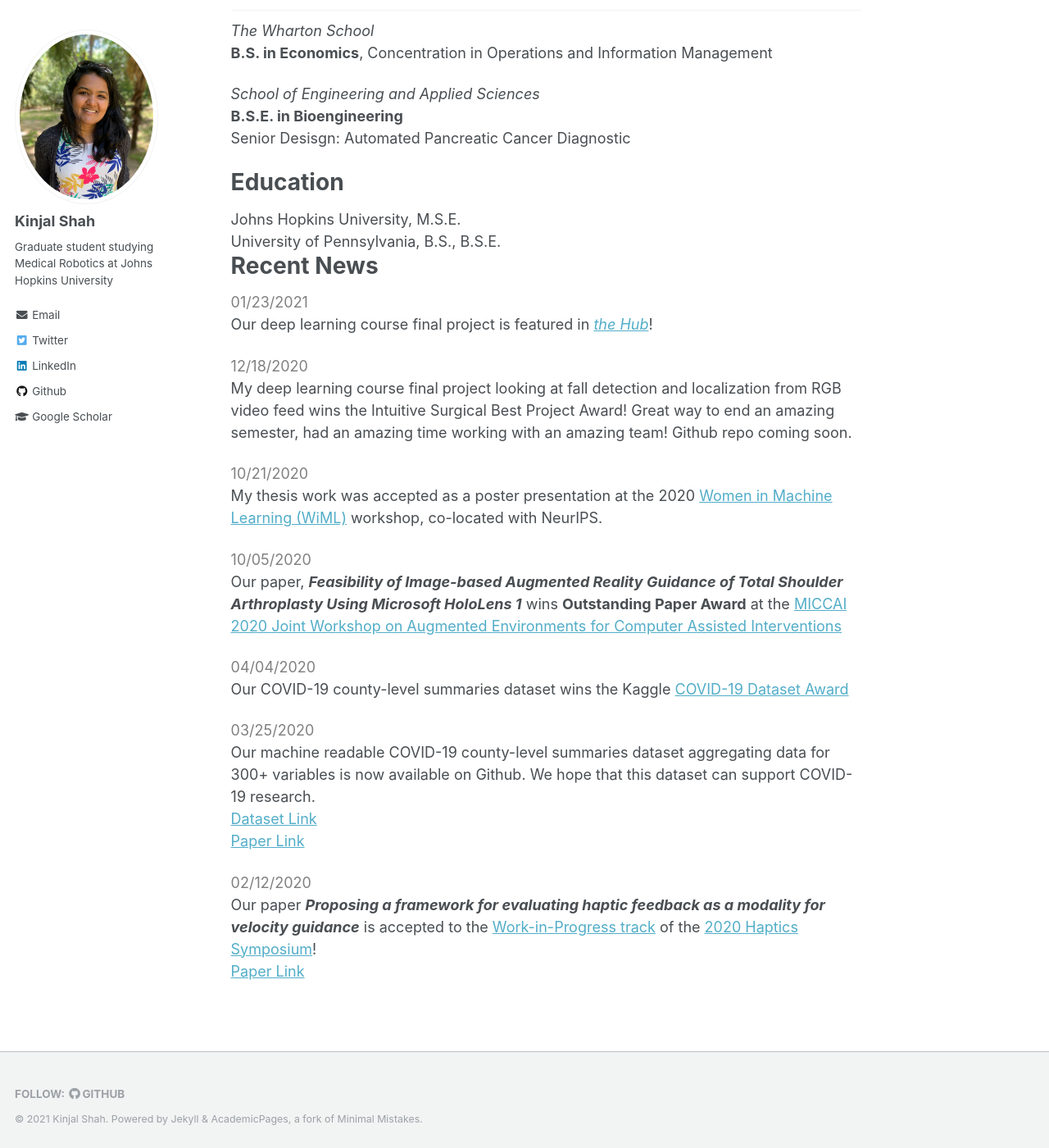
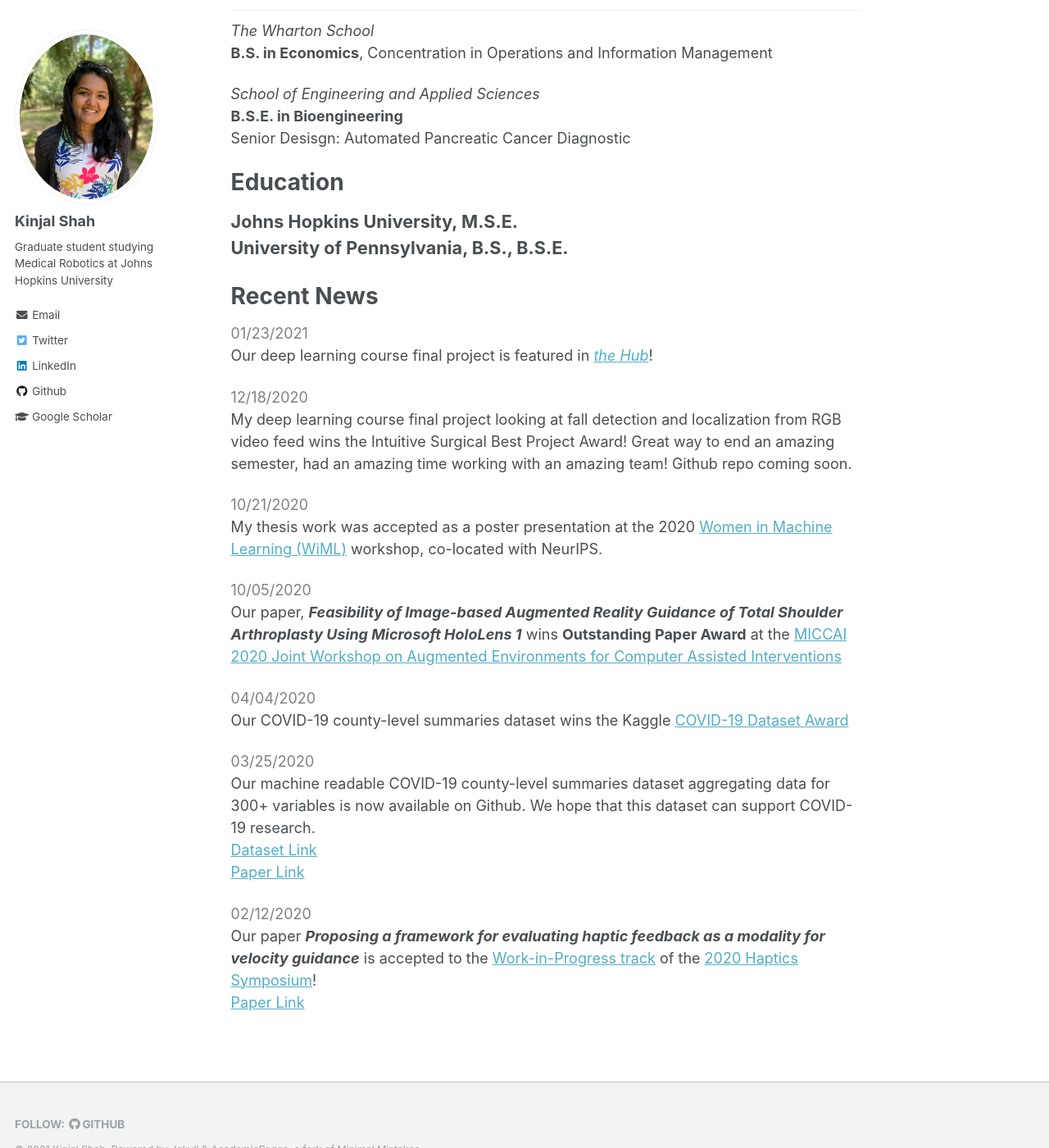
Before and after one commit to kinjmshah/kinjmshah.github.io, a Jekyll site: the page built from _pages/about.md, in a window 1280 px wide and 1400 px high, scrolled down 740 px. Shown: the whole window at 82% size. Built offline with Jekyll 4.4.1, drawn with Linux system fonts in a browser that asks for light colours.

Commit message:
Update about.md

```diff
--- a/_pages/about.md
+++ b/_pages/about.md
@@ -36,10 +36,11 @@ Senior Desisgn: Automated Pancreatic Cancer Diagnostic
   display: none;
 }
 
+.seenText { font-size: 1.2em;
+  font-weight: bold;}
+
 .seenText:hover + .hide {
   display: block;
-  <!-- font-size: 1em; -->
-  font-weight: bold;
 }
 </style>
 </head>
@@ -47,10 +48,9 @@ Senior Desisgn: Automated Pancreatic Cancer Diagnostic
 <div class="seenText">Johns Hopkins University, M.S.E.</div>
   <div class="hide"><i>Whiting School of Engineering, Laboratory for Computational Sensing and Robotics</i><br><b>M.S.E. in Robotics</b><br>Master's Thesis: Cognitive Load Aware User Interfaces for Mixed Reality Environments</div>
 <div class="seenText">University of Pennsylvania, B.S., B.S.E.</div>
-  <div class="hide"><i>The Wharton School</i><br><b>B.S. in Economics</b>, Concentration in Operations and Information Management<br><i>School of Engineering and Applied Sciences</i><br><b>B.S.E. in Bioengineering</b><br>Senior Desisgn: Automated Pancreatic Cancer Diagnostic</div>
+  <div class="hide"><i>The Wharton School</i><br><b>B.S. in Economics</b>, Concentration in Operations and Information Management<br><i>School of Engineering and Applied Sciences</i><br><b>B.S.E. in Bioengineering</b><br>Senior Desisgn: Automated Pancreatic Cancer Diagnostic</div><br>
 </body>
 </div>
-
 
 # Recent News
 
```
